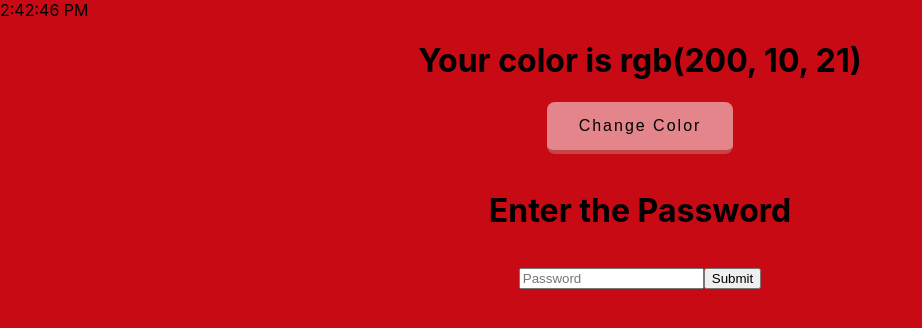
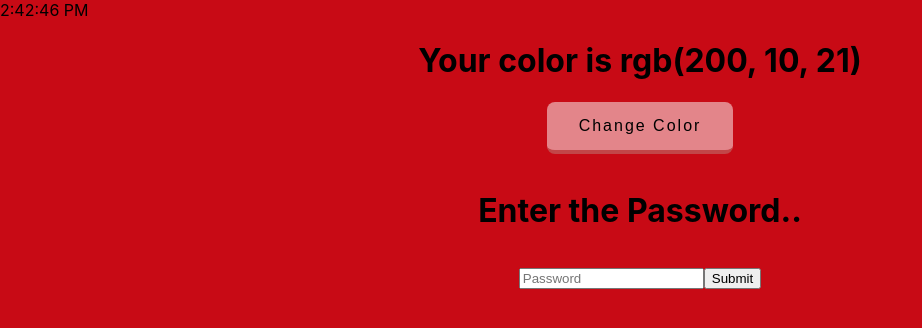
Before and after one commit to GerCassa/cautious-eureka, a React (Create React App) app: page / in a window 1280 px wide. Shown: the top 328 px of the page, without its empty margins (0-922 px from the left). Built offline with nearby package versions, Linux system fonts and the light colour scheme.

Commit message:
test commit for AWS

```diff
--- a/src/App.js
+++ b/src/App.js
@@ -37,7 +37,7 @@ class Contact extends React.Component {
 
     return (
       <div className="App">
-        <h1>{ this.state.authorized ?'Yaay' : 'Enter the Password'}</h1>
+        <h1>{ this.state.authorized ?'Yaay' : 'Enter the Password..'}</h1>
         <h1>{ this.state.authorized ? yaay : login}</h1>
       </div>
     );
```
